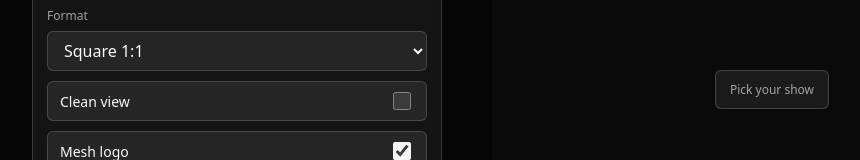
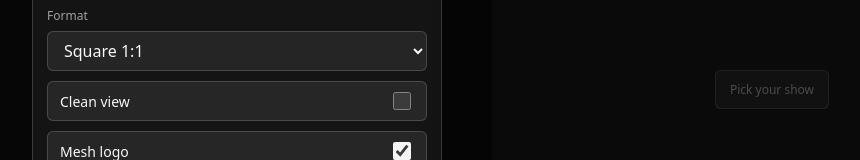
Before and after one commit to MeshDoorBot/ArtGen45, a Next.js app: page / in a window 1280 px wide. Shown: the part 215-375 px from the top of the page, without its empty margins (48-908 px from the left). Built offline with nearby package versions, Linux system fonts and the light colour scheme; no server answers; a web font is replaced by a local one.

Commit message:
nearlydeya

```diff
--- a/app/globals.css
+++ b/app/globals.css
@@ -368,16 +368,21 @@ canvas {
   inset: 0;
   display: grid;
   place-items: center;
-  pointer-events: none;
 }
 
-.previewEmpty span {
+.previewEmpty span,
+.previewEmpty button {
   padding: 10px 14px;
   border: 1px solid rgba(255,255,255,0.18);
   border-radius: 6px;
   color: var(--muted);
   background: rgba(255,255,255,0.07);
   font-size: 12px;
+}
+
+.previewEmpty button {
+  min-height: 0;
+  cursor: pointer;
 }
 
 .fieldNote,
--- a/app/page.jsx
+++ b/app/page.jsx
@@ -79,6 +79,7 @@ async function decodeUpload(file) {
 
 export default function ArtGenerator() {
   const canvasRef = useRef(null);
+  const showPickerRef = useRef(null);
   const fileInputRef = useRef(null);
   const imageRef = useRef(null);
   const logoRef = useRef(null);
@@ -240,7 +241,24 @@ export default function ArtGenerator() {
   };
 
   const onPickImage = () => {
-    fileInputRef.current?.click();
+    const input = fileInputRef.current;
+    if (!input) return;
+    try {
+      if (typeof input.showPicker === 'function') {
+        input.showPicker();
+        return;
+      }
+    } catch {}
+    input.click();
+  };
+
+  const onPickShow = () => {
+    const picker = showPickerRef.current;
+    if (!picker || picker.disabled) return;
+    picker.focus();
+    try {
+      picker.showPicker?.();
+    } catch {}
   };
 
   const updateImageTweak = (nextTweak) => {
@@ -316,7 +334,7 @@ export default function ArtGenerator() {
 
           <div className="controlShow">
             <label htmlFor="showPicker">Show</label>
-            <select id="showPicker" value={selectedShow} onChange={onShowChange} disabled={!shows.length}>
+            <select ref={showPickerRef} id="showPicker" value={selectedShow} onChange={onShowChange} disabled={!shows.length}>
               <option value="">{showPlaceholder}</option>
               {shows.map((show, index) => (
                 <option key={`${show?.Date}-${show?.['Now Playing']}-${index}`} value={index}>
@@ -629,7 +647,17 @@ export default function ArtGenerator() {
           <canvas ref={canvasRef} width={FORMATS.square.width * EXPORT_SCALE} height={FORMATS.square.height * EXPORT_SCALE} />
           {!hasRendered && (
             <div className="previewEmpty">
-              <span>{previewPrompt}</span>
+              {!selectedShow ? (
+                <button type="button" onClick={onPickShow} disabled={!shows.length}>
+                  {previewPrompt}
+                </button>
+              ) : !hasImage ? (
+                <button type="button" onClick={onPickImage}>
+                  {previewPrompt}
+                </button>
+              ) : (
+                <span>{previewPrompt}</span>
+              )}
             </div>
           )}
         </div>
```
